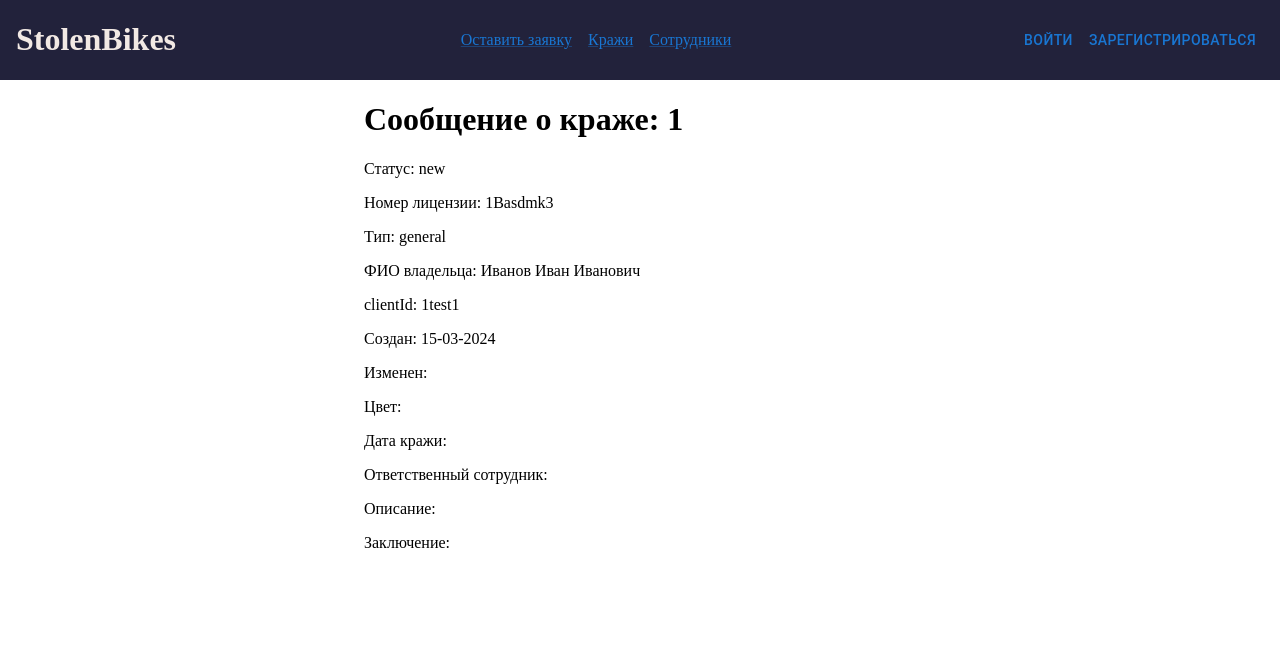
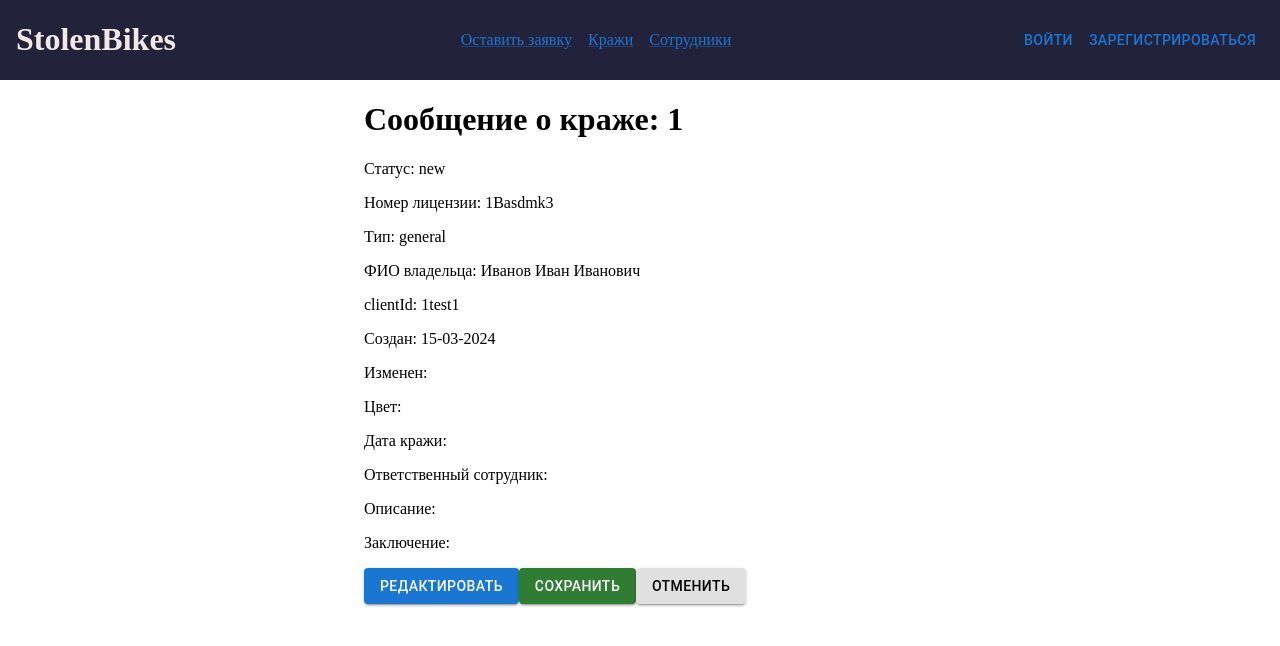
Before and after one commit to slowsleep/stolen-bikes, a React (Vite) app: page /cases/1 in a window 1280 px wide. Shown: the top 646 px of the page. Built offline with nearby package versions, Linux system fonts and the light colour scheme.

Commit message:
Add buttons to single pages of case and officer

```diff
--- a/src/pages/SingleCase.jsx
+++ b/src/pages/SingleCase.jsx
@@ -1,5 +1,6 @@
 import { useEffect, useState } from "react";
 import { useParams } from "react-router-dom";
+import Button from "@mui/material/Button"
 import caseList from "../utils/mock/caseList.json";
 import { getElementById } from "../utils/features/getElementById";
 
@@ -26,6 +27,9 @@ const SingleCase = () => {
             <p>Ответственный сотрудник: {oneCase.officer}</p>
             <p>Описание: {oneCase.description}</p>
             <p>Заключение: {oneCase.resolution}</p>
+            <Button variant="contained" color="primary">редактировать</Button>
+            <Button variant="contained" color="success">сохранить</Button>
+            <Button variant="contained" color="inherit">отменить</Button>
         </div>
     );
 };
--- a/src/pages/SingleOfficer.jsx
+++ b/src/pages/SingleOfficer.jsx
@@ -1,5 +1,6 @@
 import { useEffect, useState } from "react";
 import { useParams } from "react-router-dom";
+import Button from "@mui/material/Button"
 import officerList from "../utils/mock/officerList.json";
 import { getElementById } from "../utils/features/getElementById";
 
@@ -20,6 +21,9 @@ const SingleOfficer = () => {
             <p>Пароль: {officer.password}</p>
             <p>clientId: {officer.clientId}</p>
             <p>Подтвержден: {officer.approved}</p>
+            <Button variant="contained" color="primary">редактировать</Button>
+            <Button variant="contained" color="success">сохранить</Button>
+            <Button variant="contained" color="inherit">отменить</Button>
         </div>
     );
 };
```
